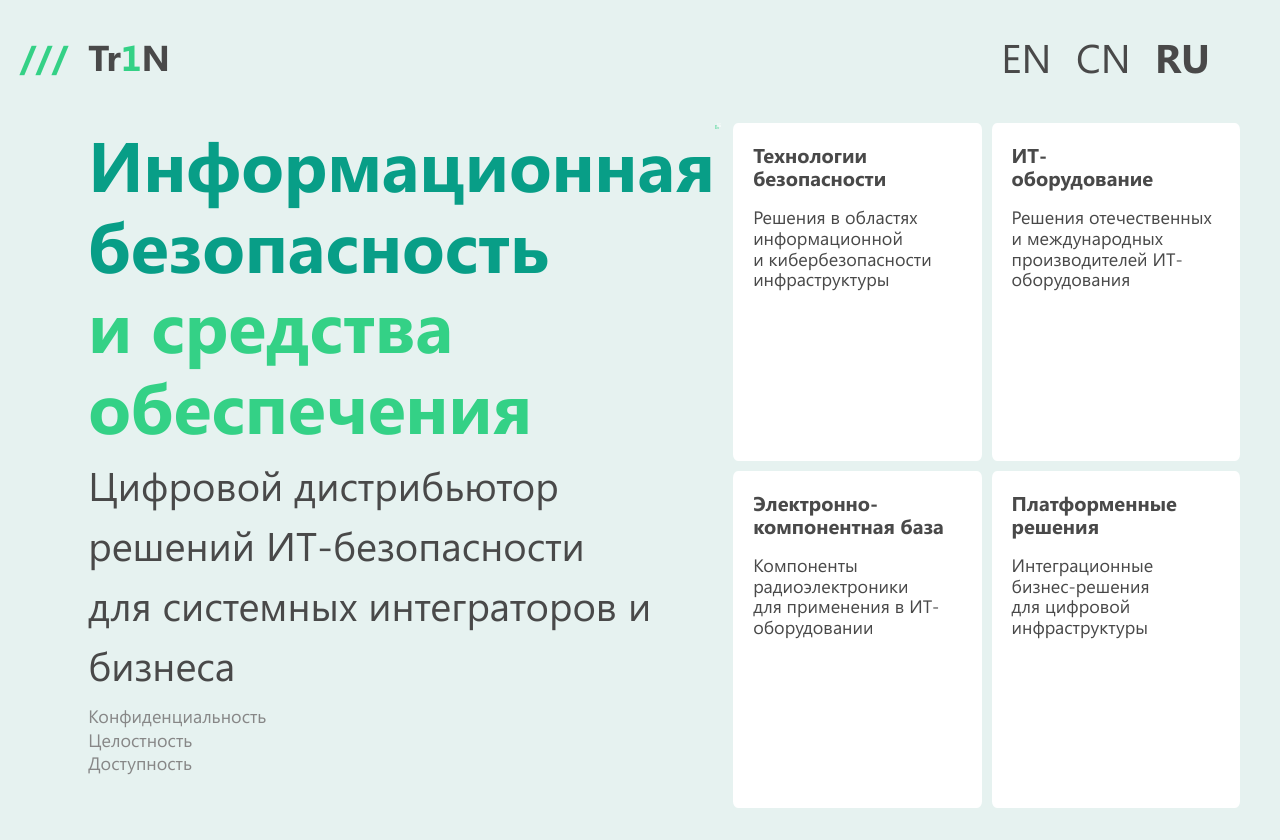
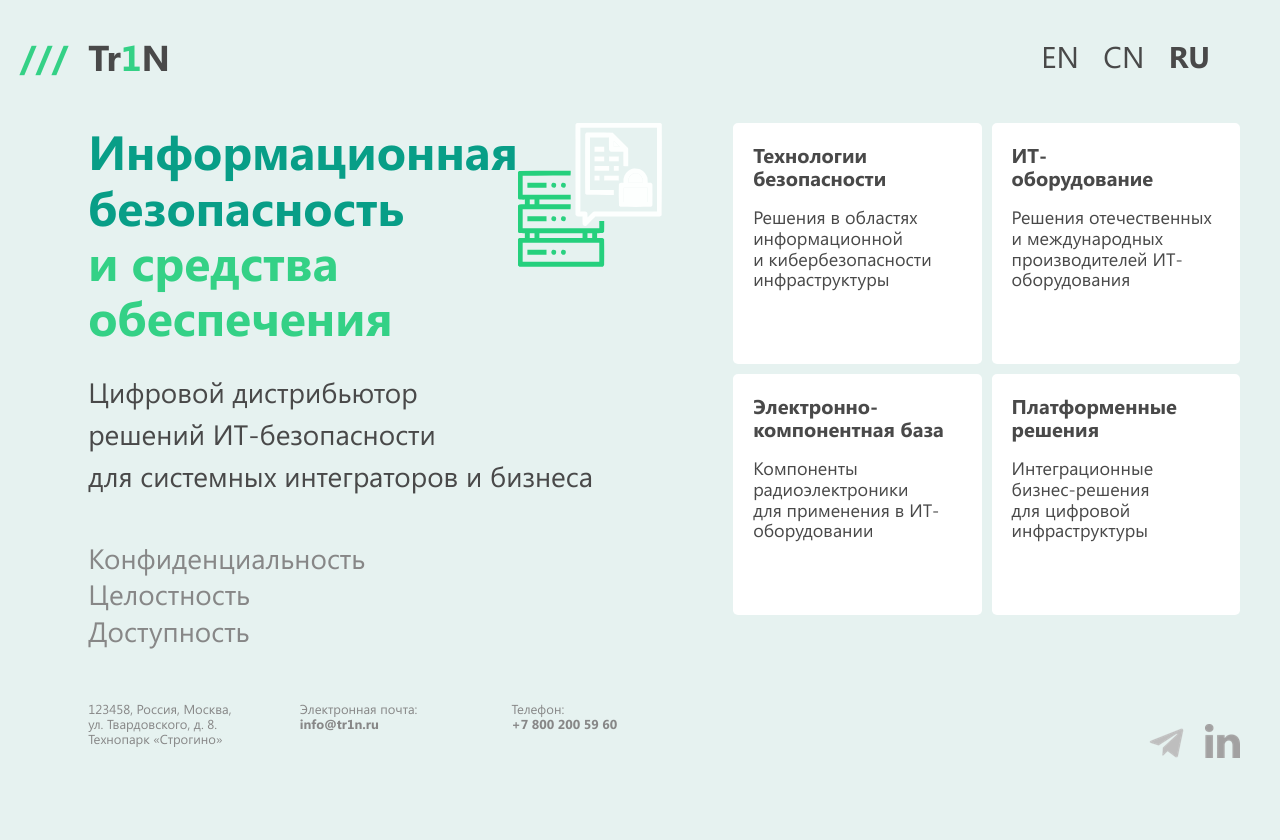
Before and after one commit to lifelover2b/tr1n.github.io, a plain HTML site: page index.html in a window 1280 px wide. Shown: the top 840 px of the page. After the commit the page ends 800 px from the top, so only its background shows below. Drawn offline with Linux system fonts and the light colour scheme.

Commit message:
corrected media for max-width 1440/1366p

```diff
--- a/style.css
+++ b/style.css
@@ -269,7 +269,7 @@ h1 {
     }
   }
 
-  @media screen and (max-width: 1366px) {
+  @media screen and (max-width: 1440px) {
     .logo {
       font-size: 36px;
     }
@@ -278,8 +278,12 @@ h1 {
       font-size: 36px;
     }
 
-    .slogan_text {
-      font-size: 20px;
+    .lang a {
+      font-size: 30px;
+    }
+
+    .slogan h1 {
+      font-size: 48px;
     }
 
     .description {
@@ -287,11 +291,12 @@ h1 {
     }
 
     .description h2 {
+      font-size: 28px;
       margin: 0;
     }
 
-    .concept {
-      font-size: 18px;
+    .concept ul {
+      font-size: 28px;
     }
 
     .infoblock {
@@ -300,6 +305,10 @@ h1 {
 
     .infoblock h3 {
       font-size: 20px;
+    }
+
+    .contacts {
+      font-size: 13px;
     }
   }
 
```
